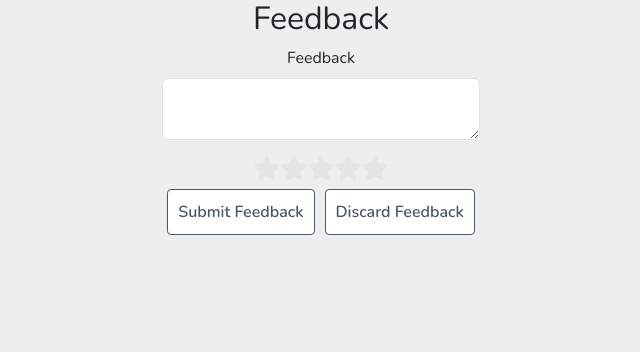
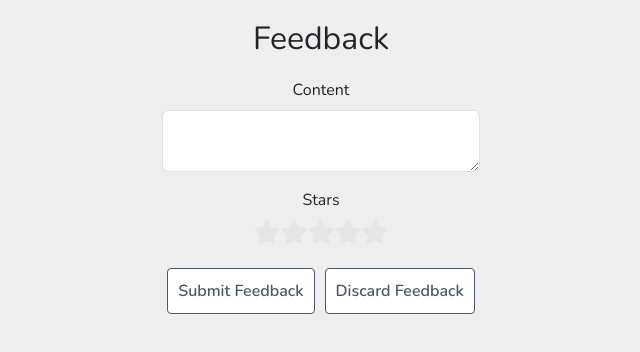
Before and after one commit to alxgrgsc/SoulJournal, a React (Create React App) app in the folder souljournal-frontend/: page /feedback in a window 1280 px wide. Shown: the top 352 px of the page, without its empty margins (319-959 px from the left). Built offline with nearby package versions, Linux system fonts and the light colour scheme.

Commit message:
quick touch to feedback with the styling.

```diff
--- a/souljournal-frontend/src/Dashboard.js
+++ b/souljournal-frontend/src/Dashboard.js
@@ -43,7 +43,7 @@ const Dashboard = () => {
   return (
     <div className="container-fluid d-flex align-items-center justify-content-center min-vh-100">
       <div className="row w-100 justify-content-center text-center">
-        <h1 className="mb-4">Welcome back, {firstName} {lastName}!</h1>
+        <h1 className="mb-4">Welcome back, {firstName}!</h1>
         <div className="col-12 col-md-6 mb-3">
           <Link to="/create-entry" className="btn btn-primary w-100 fs-5 fs-lg-4 dashboard-button">Create Entry</Link>
         </div>
--- a/souljournal-frontend/src/Feedback.css
+++ b/souljournal-frontend/src/Feedback.css
@@ -1,6 +1,10 @@
 
 body{
   background-color: rgba(87, 85, 85, 0.097);
+}
+
+h2{
+  margin: 20px 0 20px 0;
 }
 
 
@@ -13,6 +17,7 @@ button {
   background-color: #485869;
   color: white;
   padding: 10px;
+  margin-top: 20px !important;
   border: none;
   border-radius: 4px;
   cursor: pointer;
--- a/souljournal-frontend/src/Feedback.js
+++ b/souljournal-frontend/src/Feedback.js
@@ -44,6 +44,7 @@ const Feedback = () => {
       setStars(0);
       setHoverStars(0);
       setError('');
+      navigate("/dashboard");
     }
   };
 
@@ -52,7 +53,7 @@ const Feedback = () => {
       <h2>Feedback</h2>
       <form onSubmit={handleSubmitFeedback}>
         <div className="mb-3">
-          <label className="form-label">Feedback</label>
+          <label className="form-label">Content</label>
           <textarea
             className="form-control"
             value={feedback}
@@ -60,6 +61,7 @@ const Feedback = () => {
           />
         </div>
         <div className="star-rating">
+        <label className="form-label">Stars</label>
           {[1, 2, 3, 4, 5].map((star) => (
             <i
               key={star}
@@ -72,6 +74,7 @@ const Feedback = () => {
           ))}
         </div>
         {error && <div className="alert alert-danger">{error}</div>}
+
         <button type="submit" className="btn btn-primary button">Submit Feedback</button>
         <button type="button" className="btn btn-secondary button" onClick={handleDiscard}>Discard Feedback</button>
       </form>
--- a/souljournal-frontend/src/SubmitFeedback.css
+++ b/souljournal-frontend/src/SubmitFeedback.css
@@ -1,8 +1,7 @@
 /* SubmitFeedback.css */
 
 .submit-feedback-container {
-  background-color: #fff;
-  padding: 40px;
+  padding: 20px;
   border-radius: 8px;
   width: 100%;
   max-width: 400px;
--- a/souljournal-frontend/src/SubmitFeedback.js
+++ b/souljournal-frontend/src/SubmitFeedback.js
@@ -1,16 +1,17 @@
 import React from 'react';
 import { useNavigate } from 'react-router-dom';
 import 'bootstrap/dist/css/bootstrap.min.css';
+import './SubmitFeedback.css';
 
 const SubmitFeedback = () => {
   const navigate = useNavigate();
 
   const handleBackToHome = () => {
-    navigate('/');
+    navigate('/dashboard');
   };
 
   return (
-    <div className="container mt-5 text-center">
+    <div className="container submit-feedback-container mt-5 text-center">
       <h1 className="mb-4">Your feedback has been submitted!</h1>
       <button className="btn btn-primary" onClick={handleBackToHome}>
         Back to Home
```
